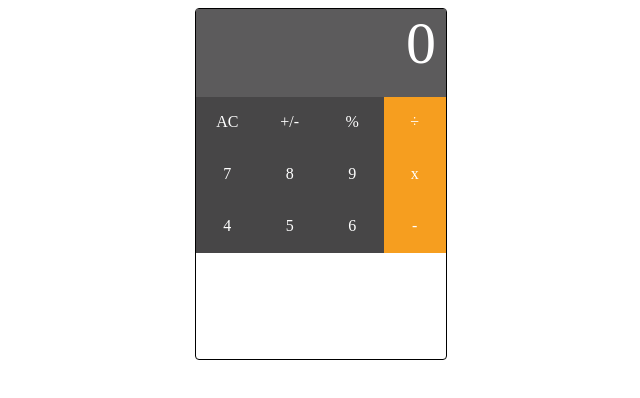
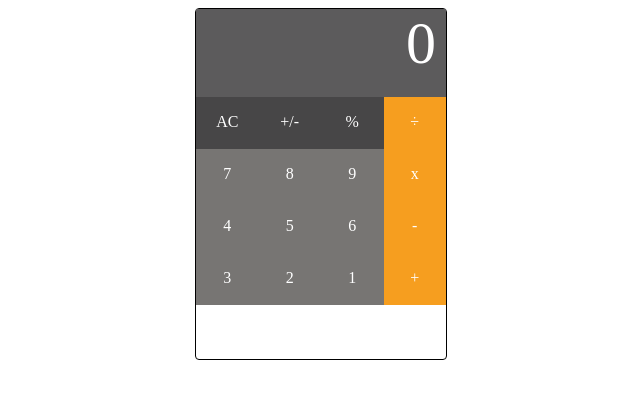
Before and after one commit to chriztso/Vue-Calculator, a Vue app: page / in a window 1280 px wide. Shown: the top 398 px of the page, without its empty margins (319-959 px from the left). Built offline with nearby package versions, Linux system fonts and the light colour scheme.

Commit message:
Created fourth row and edited background colors

```diff
--- a/src/components/app.vue
+++ b/src/components/app.vue
@@ -31,7 +31,7 @@
           <span class = "symbol">x</span>
         </div>
     </div>
-     <div class = "thirdRow">
+    <div class = "thirdRow">
         <div id = "four">
           <span class = "symbol">4</span>
         </div>
@@ -43,6 +43,20 @@
         </div>
         <div id = "subtract">
           <span class = "symbol">-</span>
+        </div>
+    </div>
+    <div class = "fourthRow">
+        <div id = "three">
+          <span class = "symbol">3</span>
+        </div>
+         <div id = "two">
+          <span class = "symbol">2</span>
+        </div>
+         <div id = "one">
+          <span class = "symbol">1</span>
+        </div>
+        <div id = "add">
+          <span class = "symbol">+</span>
         </div>
     </div>
 
@@ -81,12 +95,11 @@ export default{
     left: 210px;
 }
 
-.firstRow, .secondRow, .thirdRow{
+.firstRow, .secondRow, .thirdRow, .fourthRow{
     display: flex;
     flex-direction: row;
     height: 52px;
 }
-
 
 .symbol{
     color: white;
@@ -94,15 +107,21 @@ export default{
     top: 30%;
 }
 
-#AC, #plusMinus, #percentage, #seven, #eight, #nine,
-#four, #five, #six
-{
+#AC, #plusMinus, #percentage{
     background-color: rgb(71, 70, 71);
     width: 25%;
     text-align: center;
 }
 
-#divide, #multiply, #subtract{
+#seven, #eight, #nine,
+#four, #five, #six, #three, #two, #one
+{
+    background-color: rgb(119, 117, 115);
+    width: 25%;
+    text-align: center;
+}
+
+#divide, #multiply, #subtract, #add{
     background-color: rgb(246, 158, 31);
     width: 25%;
     text-align: center;
```
